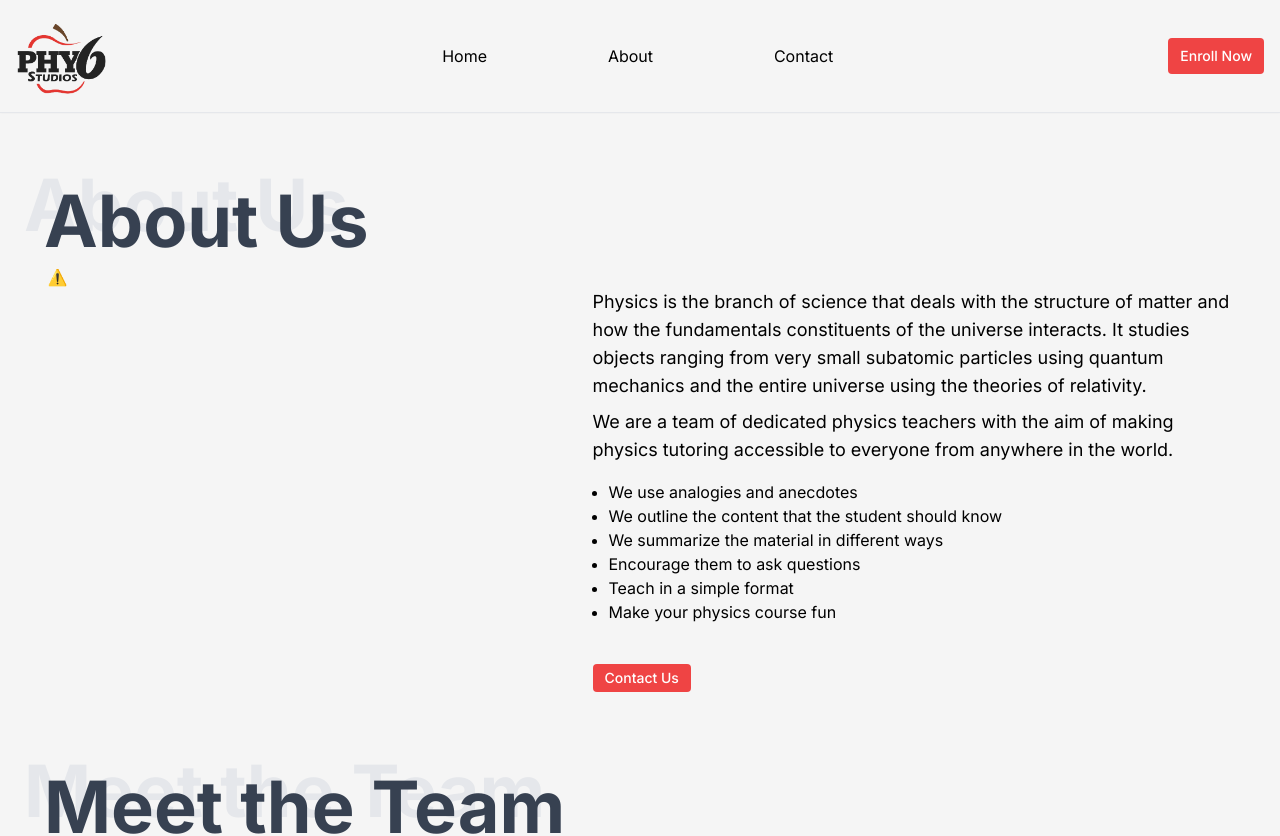
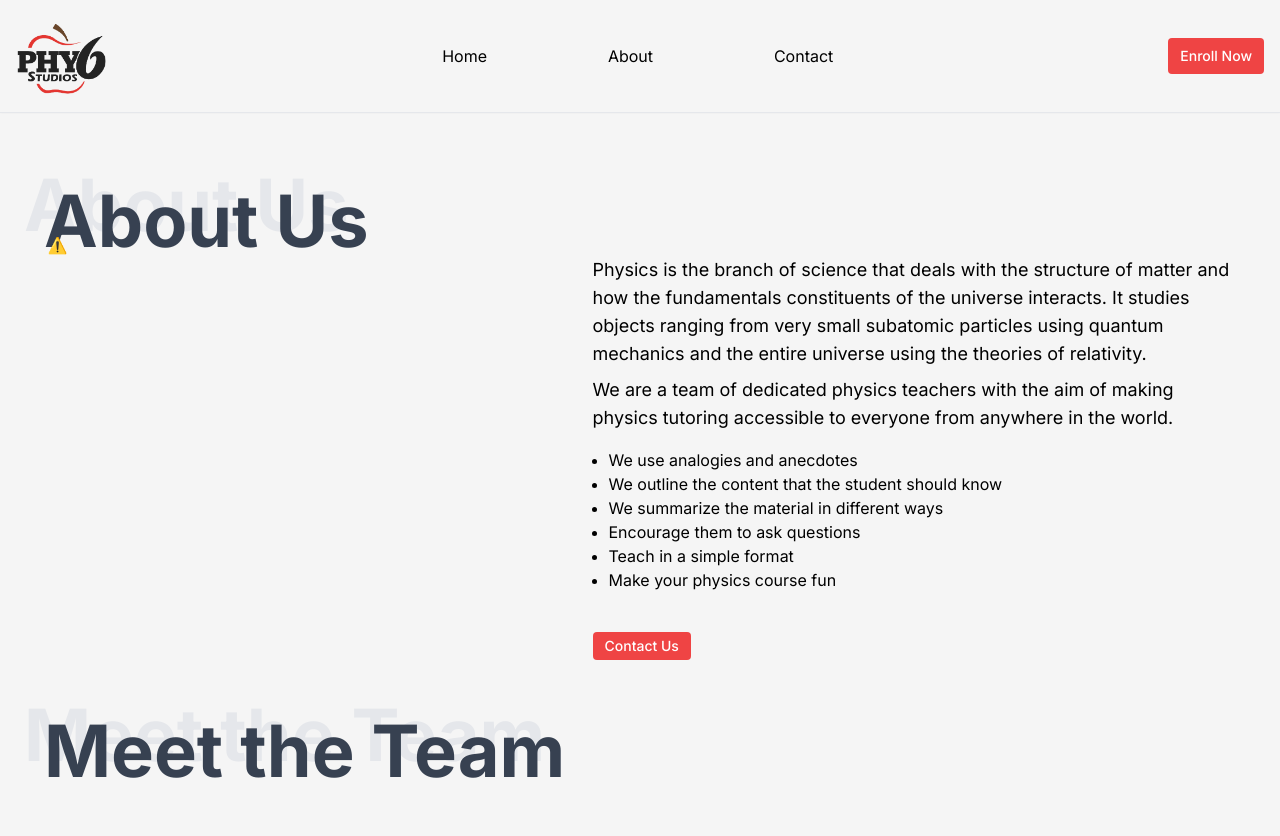
Before and after one commit to Vikum-AI/physics-studios, a Next.js app: page /about in a window 1280 px wide. Shown: the top 836 px of the page. Built offline with nearby package versions, Linux system fonts and the light colour scheme; no server answers.

Commit message:
Header component refactor

```diff
--- a/components/3dheader/Header.tsx
+++ b/components/3dheader/Header.tsx
@@ -3,11 +3,11 @@ import IHeader from "./IHeader";
 
 export default function Header({ label, extras }: IHeader) {
   return (
-    <div className={`${extras}`}>
-      <h1 className="text-7xl font-bold m-6 text-gray-200">{label}</h1>
-      <h1 className="text-7xl font-bold m-6 text-gray-700 relative -top-20 left-5">
+    <div className={`relative w-full h-20 mb-20 ${extras}`}>
+      <h3 className="text-7xl font-bold mx-6 text-gray-200">{label}</h3>
+      <h3 className="text-7xl font-bold m-6 text-gray-700 absolute -top-2 sm:left-5">
         {label}
-      </h1>
+      </h3>
     </div>
   );
 }
```
